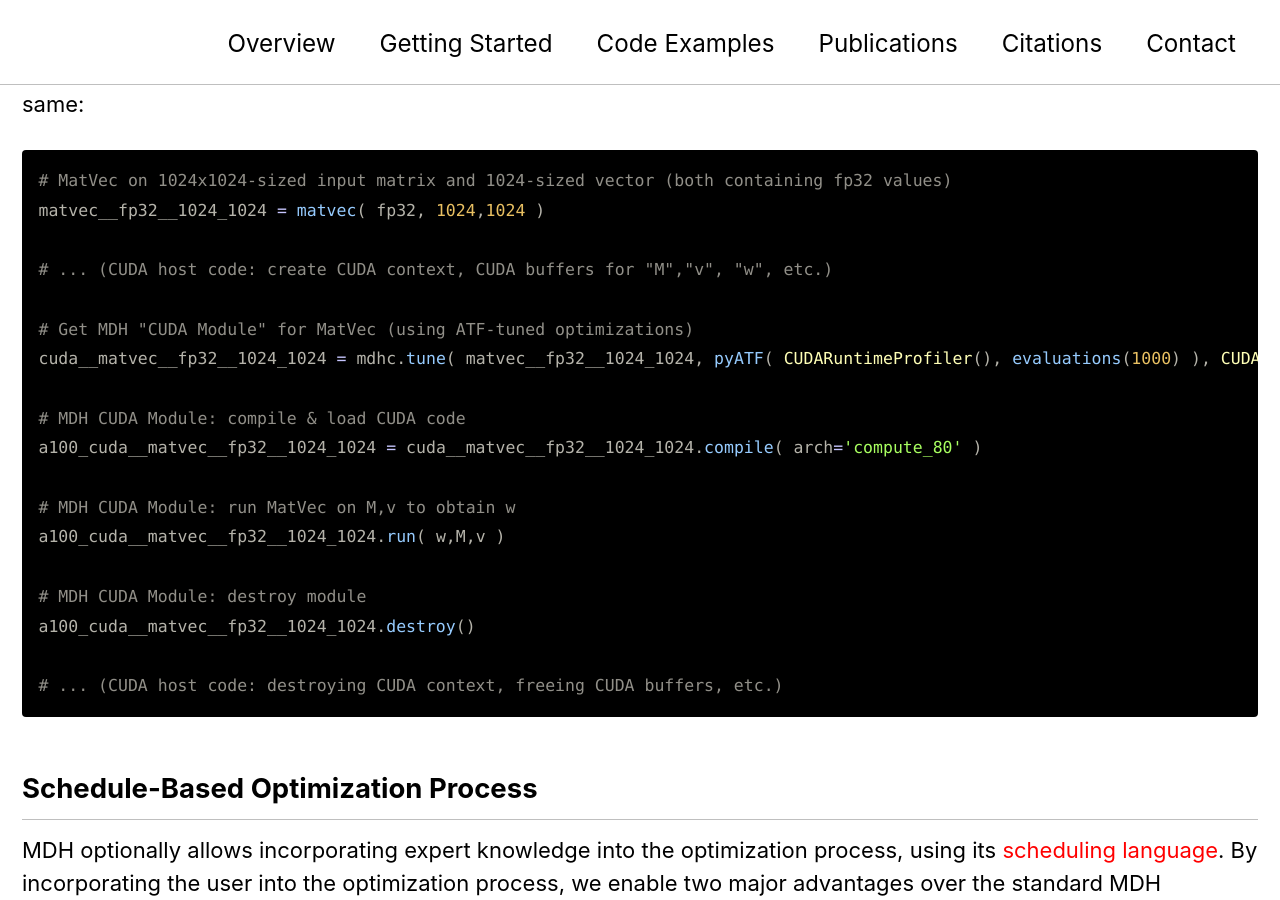
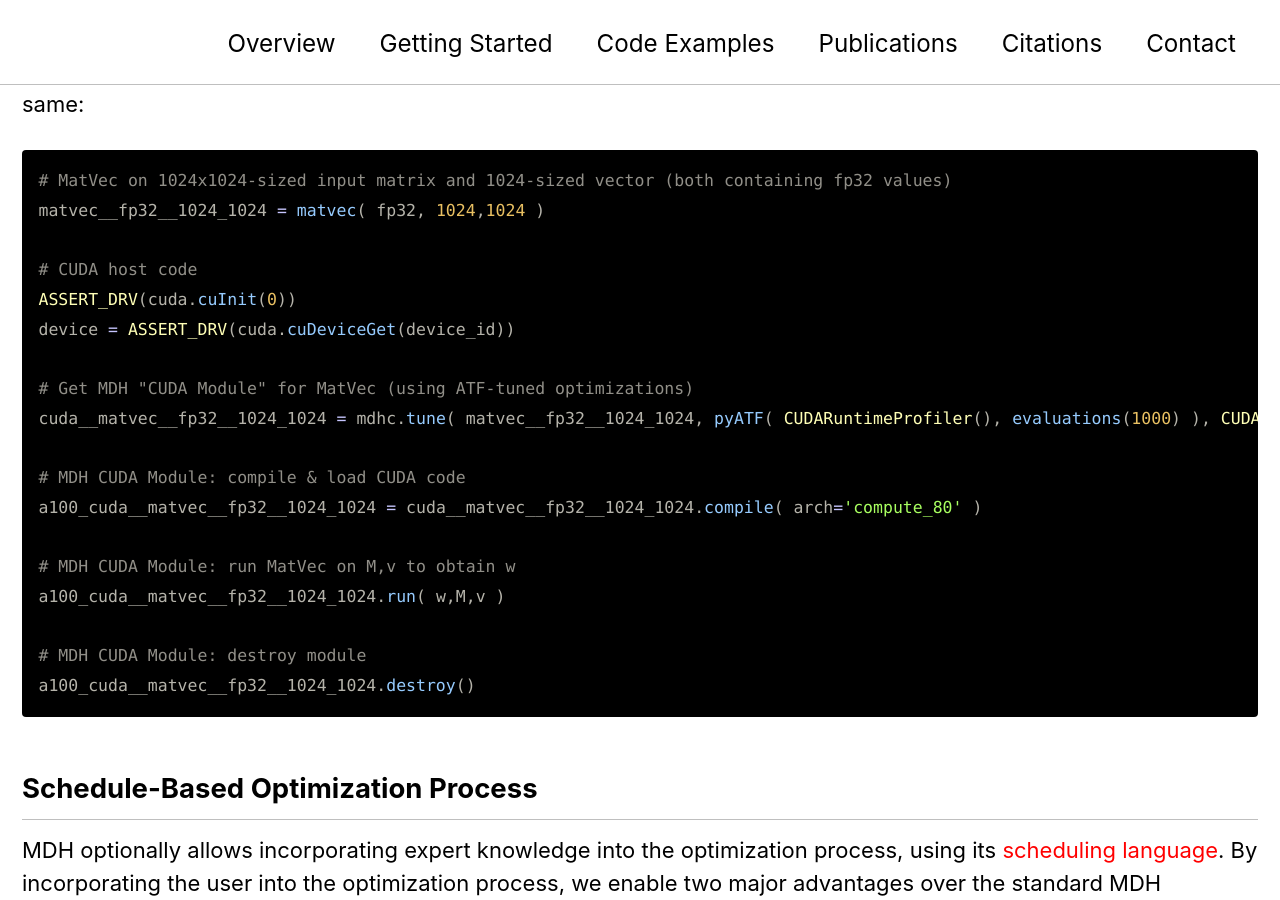
Before and after one commit to mdh-lang/mdh-lang.github.io, a Jekyll site: the page built from index.md, in a window 1280 px wide and 900 px high, scrolled down 3137 px. Built offline with Jekyll 4.4.1, drawn with Linux system fonts in a browser that asks for light colours; cached includes are drawn as plain includes.

Commit message:
Update CUDA host code in code examples (#47)

```diff
--- a/index.md
+++ b/index.md
@@ -74,10 +74,12 @@ The above defined `matvec` function is used as follows:
 # MatVec on 1024x1024-sized input matrix and 1024-sized vector (both containing fp32 values)
 matvec__fp32__1024_1024 = matvec( fp32, 1024,1024 )
 
-# ... (CUDA host code: create CUDA context, CUDA buffers for "M","v", "w", etc.)
+# CUDA host code
+ASSERT_DRV(cuda.cuInit(0))
+device = ASSERT_DRV(cuda.cuDeviceGet(device_id))
 
 # Get MDH "CUDA Module" for MatVec (using ATF-tuned optimizations)
-cuda__matvec__fp32__1024_1024 = mdhc.tune( matvec__fp32__1024_1024, pyATF( CUDARuntimeProfiler(), evaluations(1000) ), CUDA() )
+cuda__matvec__fp32__1024_1024 = mdhc.tune( matvec__fp32__1024_1024, pyATF( CUDARuntimeProfiler(), evaluations(1000) ), CUDA(device) )
 
 # MDH CUDA Module: compile & load CUDA code
 a100_cuda__matvec__fp32__1024_1024 = cuda__matvec__fp32__1024_1024.compile( arch='compute_80' )
@@ -87,8 +89,6 @@ a100_cuda__matvec__fp32__1024_1024.run( w,M,v )
 
 # MDH CUDA Module: destroy module
 a100_cuda__matvec__fp32__1024_1024.destroy()
-
-# ... (CUDA host code: destroying CUDA context, freeing CUDA buffers, etc.)
 ~~~
 
 {% endtab %}
@@ -123,10 +123,12 @@ The above defined `jacobi1d` function is used as follows:
 # Jacobi1D on a 1024-sized input vector (containing fp32 values)
 jacobi1d__fp32_1024 = jacobi1d( fp32, 1024 )
 
-# ... (CUDA host code: create CUDA context, CUDA buffers for "x", "y", etc.)
+# CUDA host code
+ASSERT_DRV(cuda.cuInit(0))
+device = ASSERT_DRV(cuda.cuDeviceGet(device_id))
 
 # Get MDH "CUDA Module" for Jacobi1D (using ATF-tuned optimizations)
-cuda__jacobi1d__fp32_1024 = mdhc.tune( jacobi1d__fp32_1024, pyATF( CUDARuntimeProfiler(), evaluations(1000) ), CUDA() )
+cuda__jacobi1d__fp32_1024 = mdhc.tune( jacobi1d__fp32_1024, pyATF( CUDARuntimeProfiler(), evaluations(1000) ), CUDA(device) )
 
 # MDH CUDA Module: compile & load CUDA code
 a100_cuda__jacobi1d__fp32_1024 = cuda__jacobi1d__fp32_1024.compile( arch='compute_80' )
@@ -136,8 +138,6 @@ a100_cuda__jacobi1d__fp32_1024.run( y,x )
 
 # MDH CUDA Module: destroy module
 a100_cuda__jacobi1d__fp32_1024.destroy()
-
-# ... (CUDA host code: destroying CUDA context, freeing CUDA buffers, etc.)
 ~~~
 
 {% endtab %}
@@ -268,10 +268,12 @@ This program is completely equivalent to the DSL-based MDH program for MatVec sh
 # MatVec on 1024x1024-sized input matrix and 1024-sized vector (both containing fp32 values)
 matvec__fp32__1024_1024 = matvec( fp32, 1024,1024 )
 
-# ... (CUDA host code: create CUDA context, CUDA buffers for "M","v", "w", etc.)
+# CUDA host code
+ASSERT_DRV(cuda.cuInit(0))
+device = ASSERT_DRV(cuda.cuDeviceGet(device_id))
 
 # Get MDH "CUDA Module" for MatVec (using ATF-tuned optimizations)
-cuda__matvec__fp32__1024_1024 = mdhc.tune( matvec__fp32__1024_1024, pyATF( CUDARuntimeProfiler(), evaluations(1000) ), CUDA() )
+cuda__matvec__fp32__1024_1024 = mdhc.tune( matvec__fp32__1024_1024, pyATF( CUDARuntimeProfiler(), evaluations(1000) ), CUDA(device) )
 
 # MDH CUDA Module: compile & load CUDA code
 a100_cuda__matvec__fp32__1024_1024 = cuda__matvec__fp32__1024_1024.compile( arch='compute_80' )
@@ -281,8 +283,6 @@ a100_cuda__matvec__fp32__1024_1024.run( w,M,v )
 
 # MDH CUDA Module: destroy module
 a100_cuda__matvec__fp32__1024_1024.destroy()
-
-# ... (CUDA host code: destroying CUDA context, freeing CUDA buffers, etc.)
 ~~~
 
 ## Schedule-Based Optimization Process
```
